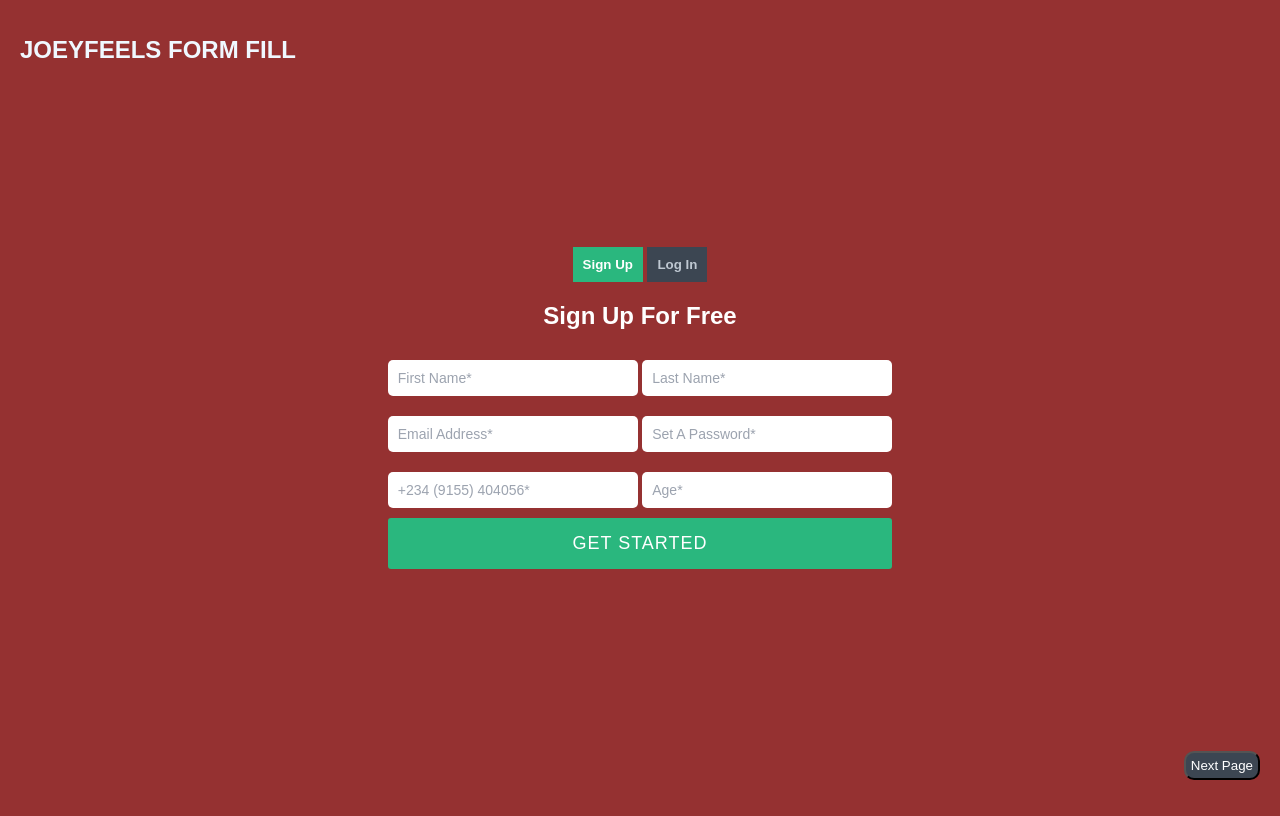
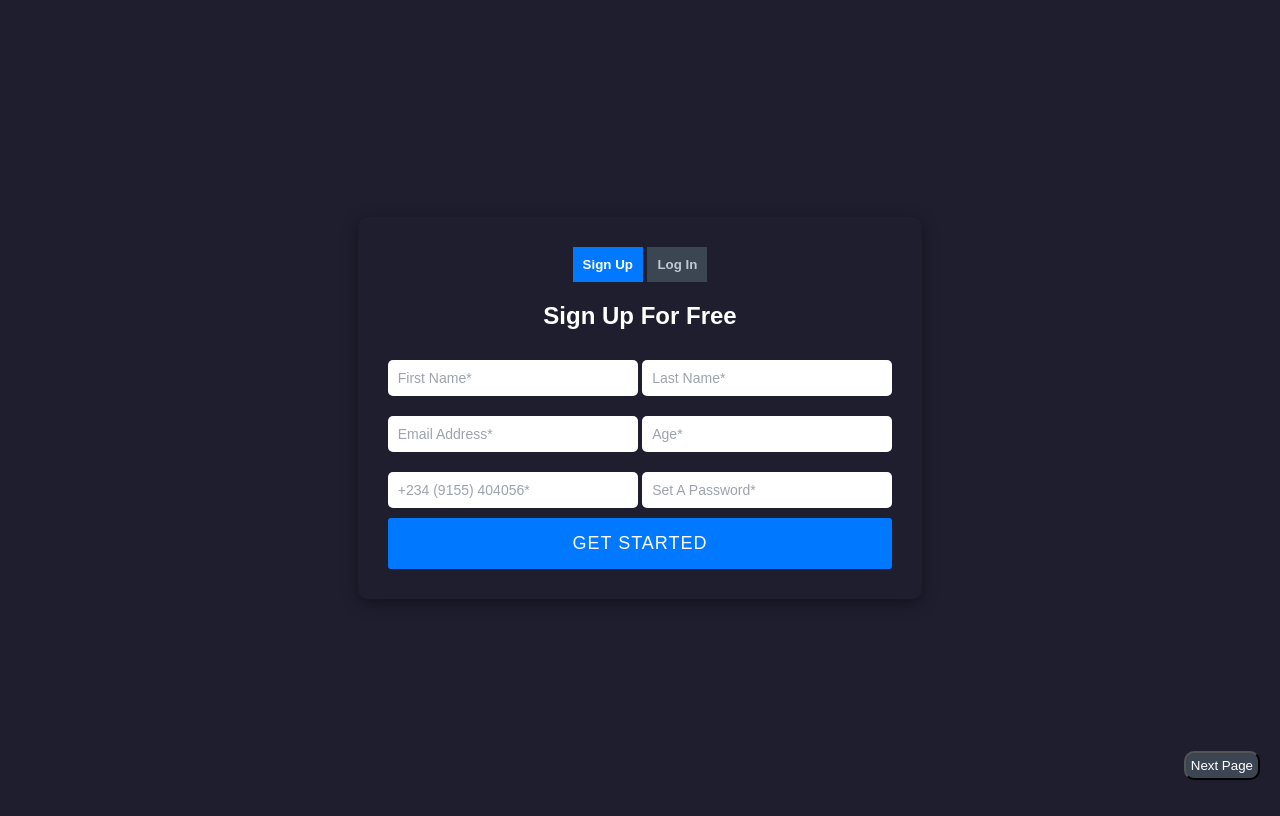
Before and after one commit to nathius262/register, a plain HTML site: page index.html in a window 1280 px wide. Drawn offline with Linux system fonts and the light colour scheme.

Commit message:
modified my background color and added shadow to the form

```diff
--- a/index.html
+++ b/index.html
@@ -7,7 +7,7 @@
 
     <style>
       body{
-        background-color: rgb(149, 49, 49);
+        background-color: #1E1E2F;
         color: white;
         text-align: center;
         display: flex;
@@ -19,8 +19,8 @@
 
       input:focus{
         outline: none;
-        border: 2px solid blue;
-        background-color: #f0f0f0;
+        border-color: #2f80ed;
+        background-color: #e3f2fd;
       }
 
       input[type="text"],
@@ -35,16 +35,18 @@
         border-radius: 5px;
         font-size: 14px;
         box-sizing: border-box;
+        transition: all 0.3s ease;
       }
 
 
       h1{
         position: absolute;
+        text-align: left;
         top: 20px;
         left: 20px;
         color: aliceblue;
         font-size: 24px;
-        font-family: Arial, Helvetica, sans-serif
+        font-family: Arial, Helvetica, sans-serif;
        }
 
        #btn3 {
@@ -59,12 +61,12 @@
        }
 
        #btn3.active {
-        background-color: #2ab77e;
+        background-color: #0078FF;
         color: white;
        }
 
        #btn4{
-        background-color: #2ab77e;
+        background-color: #0078FF;
         color: white;
         font-size: 18px;
         border: none;
@@ -99,14 +101,19 @@
      padding: 5px;
      cursor: pointer;
      background-color: #3c4652;
+    }
 
-     }
+    form {
+       box-shadow: 0 4px 15px rgba(0, 0, 0, 0.4);
+       border-radius: 10px;
+       padding: 30px;
+
+    }
     </style>
 </head>
 <body>
     <header></header>
     <main>
-      <h1>JOEYFEELS FORM FILL</h1>
         <form action="">
                <div>
                 <button id="btn3" class="active">Sign Up</button>
@@ -121,10 +128,10 @@
                   <input type="text" placeholder="Last Name*" required>
                 </div>
                 <input type="email" placeholder="Email Address*" required>
-                <input type="password" placeholder="Set A Password*" required>
+                <input type="age" placeholder="Age*" required>
                 <div>
                 <input type="tel" placeholder="+234 (9155) 404056*" required>
-                <input type="age" placeholder="Age*" required>
+                <input type="password" placeholder="Set A Password*" required>
                 </div>
                 </div>
                 <BUtton id="btn4" type="submit" class="submit-btn">GET STARTED</BUtton>
```
